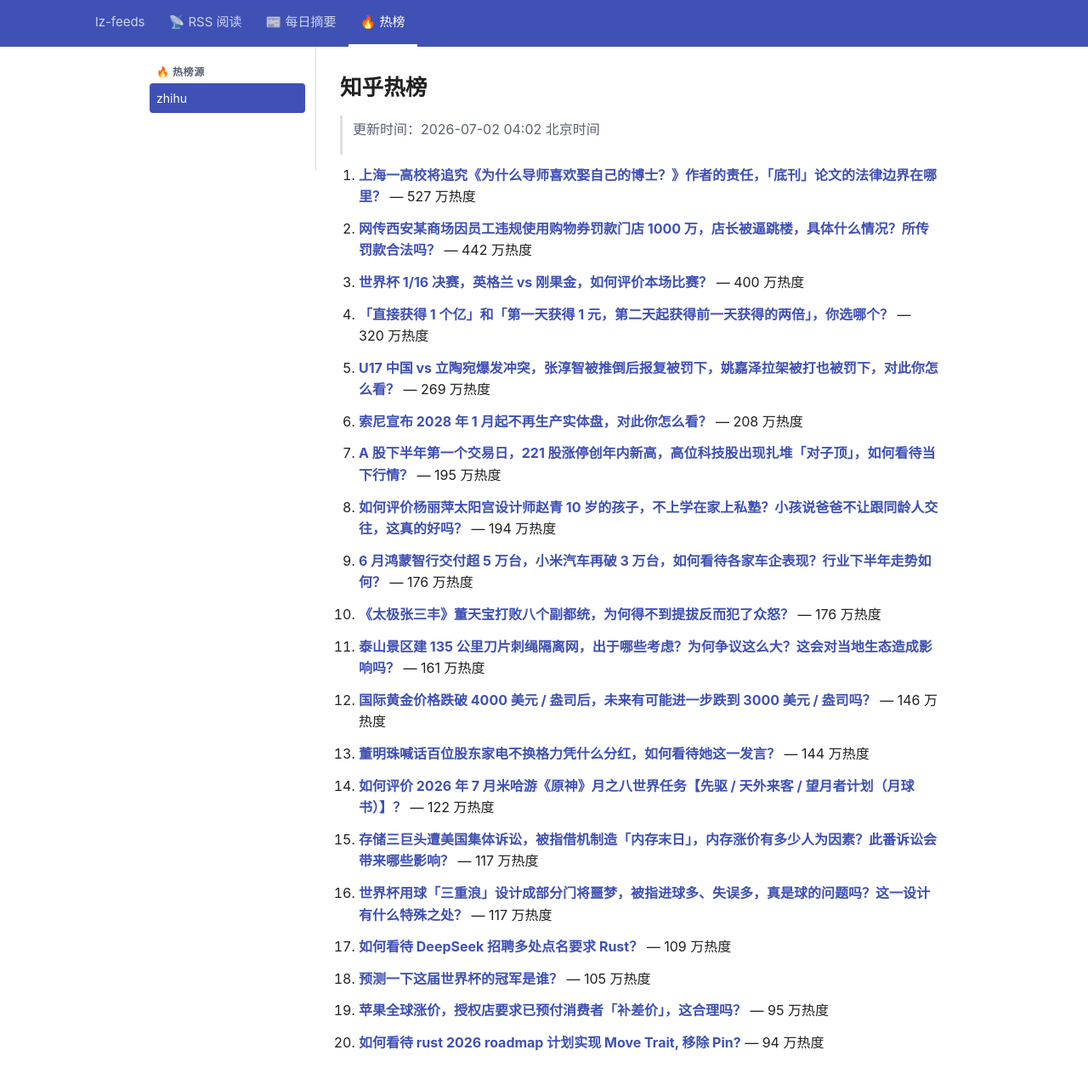
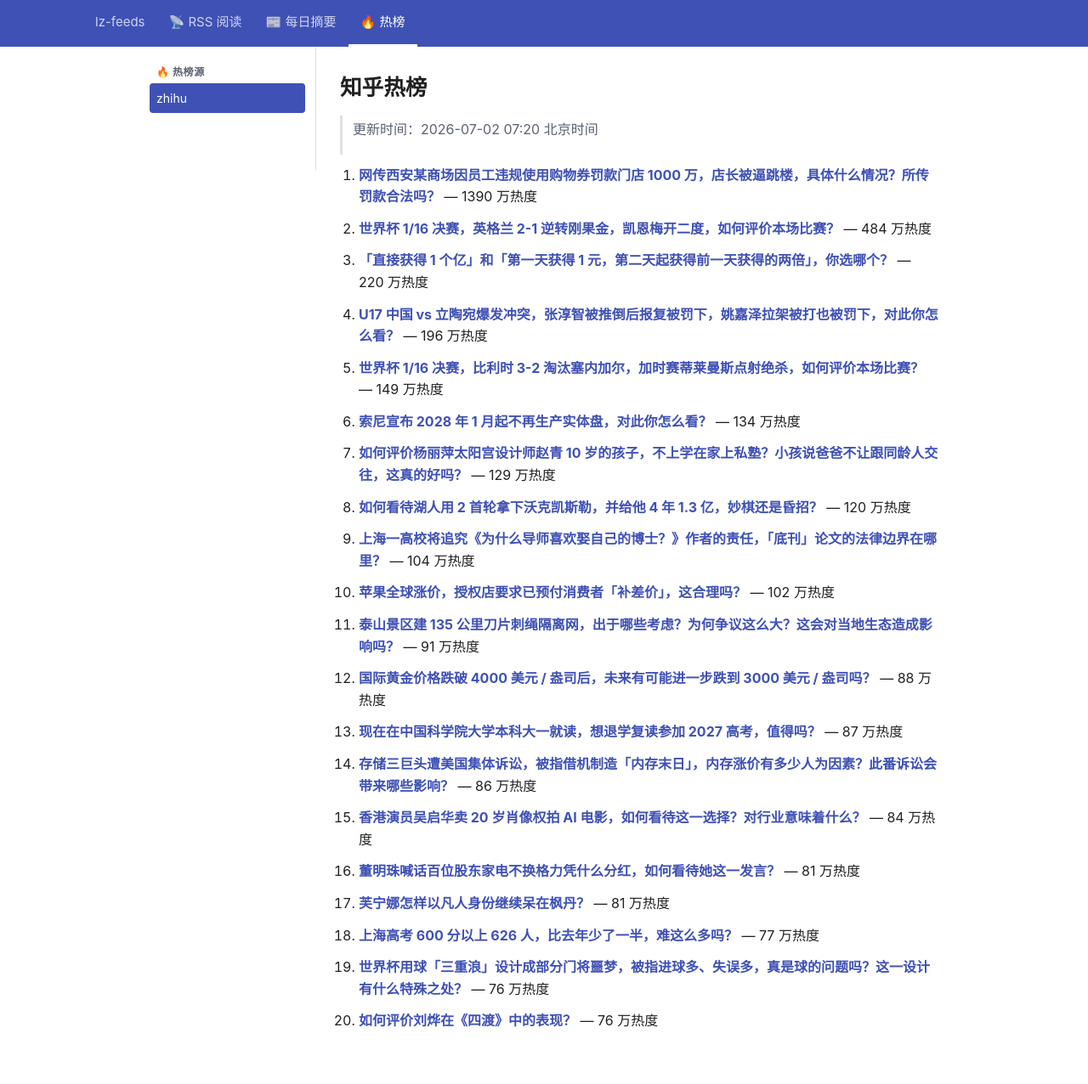
Before and after one commit to lizhang0101/lz-feeds, a Jekyll site: the page built from _hotlist/zhihu.md, in a window 1280 px wide and 1305 px high. Shown: the top 1276 px of the window at 85% size. Built offline with Jekyll 4.4.1, drawn with Linux system fonts in a browser that asks for light colours.

Commit message:
hotlist: 2026-07-01T23:20Z

```diff
--- a/_hotlist/zhihu.md
+++ b/_hotlist/zhihu.md
@@ -1,48 +1,48 @@
 ---
-updated: 2026-07-02 04:02 北京时间
+updated: 2026-07-02 07:20 北京时间
 count: 20
 ---
 
 # 知乎热榜
 
-> 更新时间：2026-07-02 04:02 北京时间
+> 更新时间：2026-07-02 07:20 北京时间
 
-1. **[上海一高校将追究《为什么导师喜欢娶自己的博士？》作者的责任，「底刊」论文的法律边界在哪里？](https://www.zhihu.com/question/2055014552882901099)** — 527 万热度
+1. **[网传西安某商场因员工违规使用购物券罚款门店 1000 万，店长被逼跳楼，具体什么情况？所传罚款合法吗？](https://www.zhihu.com/question/2055720085604366004)** — 1390 万热度
 
-2. **[网传西安某商场因员工违规使用购物券罚款门店 1000 万，店长被逼跳楼，具体什么情况？所传罚款合法吗？](https://www.zhihu.com/question/2055720085604366004)** — 442 万热度
+2. **[世界杯 1/16 决赛，英格兰 2-1 逆转刚果金，凯恩梅开二度，如何评价本场比赛？](https://www.zhihu.com/question/2055624616605922427)** — 484 万热度
 
-3. **[世界杯 1/16 决赛，英格兰 vs 刚果金，如何评价本场比赛？](https://www.zhihu.com/question/2055624616605922427)** — 400 万热度
+3. **[「直接获得 1 个亿」和「第一天获得 1 元，第二天起获得前一天获得的两倍」，你选哪个？](https://www.zhihu.com/question/2054997832579412084)** — 220 万热度
 
-4. **[「直接获得 1 个亿」和「第一天获得 1 元，第二天起获得前一天获得的两倍」，你选哪个？](https://www.zhihu.com/question/2054997832579412084)** — 320 万热度
+4. **[U17 中国 vs 立陶宛爆发冲突，张淳智被推倒后报复被罚下，姚嘉泽拉架被打也被罚下，对此你怎么看？](https://www.zhihu.com/question/2055601585929938402)** — 196 万热度
 
-5. **[U17 中国 vs 立陶宛爆发冲突，张淳智被推倒后报复被罚下，姚嘉泽拉架被打也被罚下，对此你怎么看？](https://www.zhihu.com/question/2055601585929938402)** — 269 万热度
+5. **[世界杯 1/16 决赛，比利时 3-2 淘汰塞内加尔，加时赛蒂莱曼斯点射绝杀，如何评价本场比赛？](https://www.zhihu.com/question/2055629959377444878)** — 149 万热度
 
-6. **[索尼宣布 2028 年 1 月起不再生产实体盘，对此你怎么看？](https://www.zhihu.com/question/2055749849425958003)** — 208 万热度
+6. **[索尼宣布 2028 年 1 月起不再生产实体盘，对此你怎么看？](https://www.zhihu.com/question/2055749849425958003)** — 134 万热度
 
-7. **[A 股下半年第一个交易日，221 股涨停创年内新高，高位科技股出现扎堆「对子顶」，如何看待当下行情？](https://www.zhihu.com/question/2055569067063375363)** — 195 万热度
+7. **[如何评价杨丽萍太阳宫设计师赵青 10 岁的孩子，不上学在家上私塾？小孩说爸爸不让跟同龄人交往，这真的好吗？](https://www.zhihu.com/question/2055329739611398639)** — 129 万热度
 
-8. **[如何评价杨丽萍太阳宫设计师赵青 10 岁的孩子，不上学在家上私塾？小孩说爸爸不让跟同龄人交往，这真的好吗？](https://www.zhihu.com/question/2055329739611398639)** — 194 万热度
+8. **[如何看待湖人用 2 首轮拿下沃克凯斯勒，并给他 4 年 1.3 亿，妙棋还是昏招？](https://www.zhihu.com/question/2055803361560092921)** — 120 万热度
 
-9. **[6 月鸿蒙智行交付超 5 万台，小米汽车再破 3 万台，如何看待各家车企表现？行业下半年走势如何？](https://www.zhihu.com/question/2055596626312541231)** — 176 万热度
+9. **[上海一高校将追究《为什么导师喜欢娶自己的博士？》作者的责任，「底刊」论文的法律边界在哪里？](https://www.zhihu.com/question/2055014552882901099)** — 104 万热度
 
-10. **[《太极张三丰》董天宝打败八个副都统，为何得不到提拔反而犯了众怒？](https://www.zhihu.com/question/319773549)** — 176 万热度
+10. **[苹果全球涨价，授权店要求已预付消费者「补差价」，这合理吗？](https://www.zhihu.com/question/2055358841626308640)** — 102 万热度
 
-11. **[泰山景区建 135 公里刀片刺绳隔离网，出于哪些考虑？为何争议这么大？这会对当地生态造成影响吗？](https://www.zhihu.com/question/2055221922401719448)** — 161 万热度
+11. **[泰山景区建 135 公里刀片刺绳隔离网，出于哪些考虑？为何争议这么大？这会对当地生态造成影响吗？](https://www.zhihu.com/question/2055221922401719448)** — 91 万热度
 
-12. **[国际黄金价格跌破 4000 美元 / 盎司后，未来有可能进一步跌到 3000 美元 / 盎司吗？](https://www.zhihu.com/question/2053257491765581754)** — 146 万热度
+12. **[国际黄金价格跌破 4000 美元 / 盎司后，未来有可能进一步跌到 3000 美元 / 盎司吗？](https://www.zhihu.com/question/2053257491765581754)** — 88 万热度
 
-13. **[董明珠喊话百位股东家电不换格力凭什么分红，如何看待她这一发言？](https://www.zhihu.com/question/2055610751952187834)** — 144 万热度
+13. **[现在在中国科学院大学本科大一就读，想退学复读参加 2027 高考，值得吗？](https://www.zhihu.com/question/2047865845272016838)** — 87 万热度
 
-14. **[如何评价 2026 年 7 月米哈游《原神》月之八世界任务【先驱 / 天外来客 / 望月者计划（月球书）】？](https://www.zhihu.com/question/2055656654021063531)** — 122 万热度
+14. **[存储三巨头遭美国集体诉讼，被指借机制造「内存末日」，内存涨价有多少人为因素？此番诉讼会带来哪些影响？](https://www.zhihu.com/question/2054955103715422237)** — 86 万热度
 
-15. **[存储三巨头遭美国集体诉讼，被指借机制造「内存末日」，内存涨价有多少人为因素？此番诉讼会带来哪些影响？](https://www.zhihu.com/question/2054955103715422237)** — 117 万热度
+15. **[香港演员吴启华卖 20 岁肖像权拍 AI 电影，如何看待这一选择？对行业意味着什么？](https://www.zhihu.com/question/2055055883843925167)** — 84 万热度
 
-16. **[世界杯用球「三重浪」设计成部分门将噩梦，被指进球多、失误多，真是球的问题吗？这一设计有什么特殊之处？](https://www.zhihu.com/question/2054886475376719521)** — 117 万热度
+16. **[董明珠喊话百位股东家电不换格力凭什么分红，如何看待她这一发言？](https://www.zhihu.com/question/2055610751952187834)** — 81 万热度
 
-17. **[如何看待 DeepSeek 招聘多处点名要求 Rust？](https://www.zhihu.com/question/2054320593491715458)** — 109 万热度
+17. **[芙宁娜怎样以凡人身份继续呆在枫丹？](https://www.zhihu.com/question/629665662)** — 81 万热度
 
-18. **[预测一下这届世界杯的冠军是谁？](https://www.zhihu.com/question/2054978648743076374)** — 105 万热度
+18. **[上海高考 600 分以上 626 人，比去年少了一半，难这么多吗？](https://www.zhihu.com/question/2053101644359759255)** — 77 万热度
 
-19. **[苹果全球涨价，授权店要求已预付消费者「补差价」，这合理吗？](https://www.zhihu.com/question/2055358841626308640)** — 95 万热度
+19. **[世界杯用球「三重浪」设计成部分门将噩梦，被指进球多、失误多，真是球的问题吗？这一设计有什么特殊之处？](https://www.zhihu.com/question/2054886475376719521)** — 76 万热度
 
-20. **[如何看待 rust 2026 roadmap 计划实现 Move Trait, 移除 Pin?](https://www.zhihu.com/question/2055677703194403478)** — 94 万热度
+20. **[如何评价刘烨在《四渡》中的表现？](https://www.zhihu.com/question/2053629023125877658)** — 76 万热度
```
